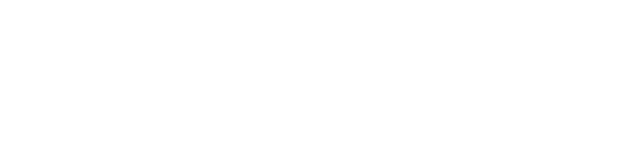
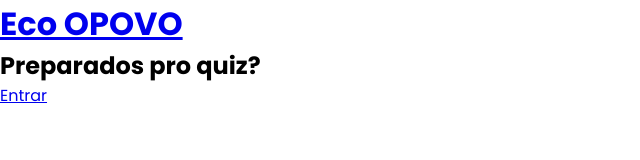
Before and after one commit to MatheusFrancaDEV/quiz-opovo, a plain HTML site: page index.html in a window 1280 px wide. Shown: the whole page, without its empty margins (0-640 px from the left). Drawn offline with Linux system fonts and the light colour scheme.

Commit message:
Base do html

```diff
--- a/index.html
+++ b/index.html
@@ -3,9 +3,21 @@
 <head>
     <meta charset="UTF-8">
     <meta name="viewport" content="width=device-width, initial-scale=1.0">
+    <link rel="stylesheet" href="./styles/reset.css">
+    <link rel="stylesheet" href="./styles/global.css">
     <title>EcoOPOVO</title>
 </head>
 <body>
-
+    <header class="header">
+        <a href="#" class="logo"><h1>Eco OPOVO</h1></a>
+    </header>
+    <div class="container">
+        <div class="content">
+            <div class="go-quiz">
+                <h2>Preparados pro quiz?</h2>
+                <a href="./pages/quiz.html" class="enter" id="enter-quiz">Entrar</a>
+            </div>
+        </div>
+    </div>
 </body>
 </html>
```
